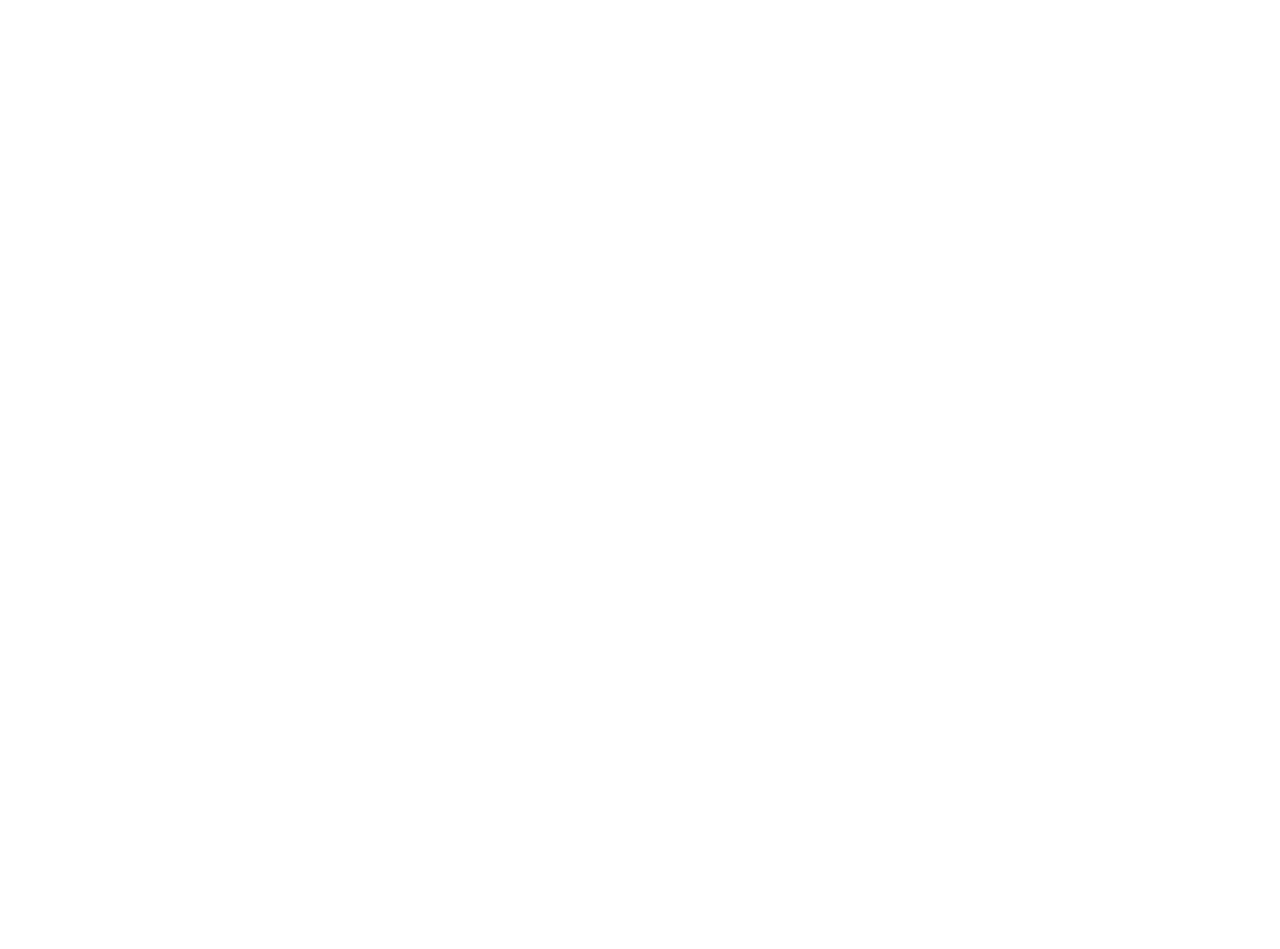
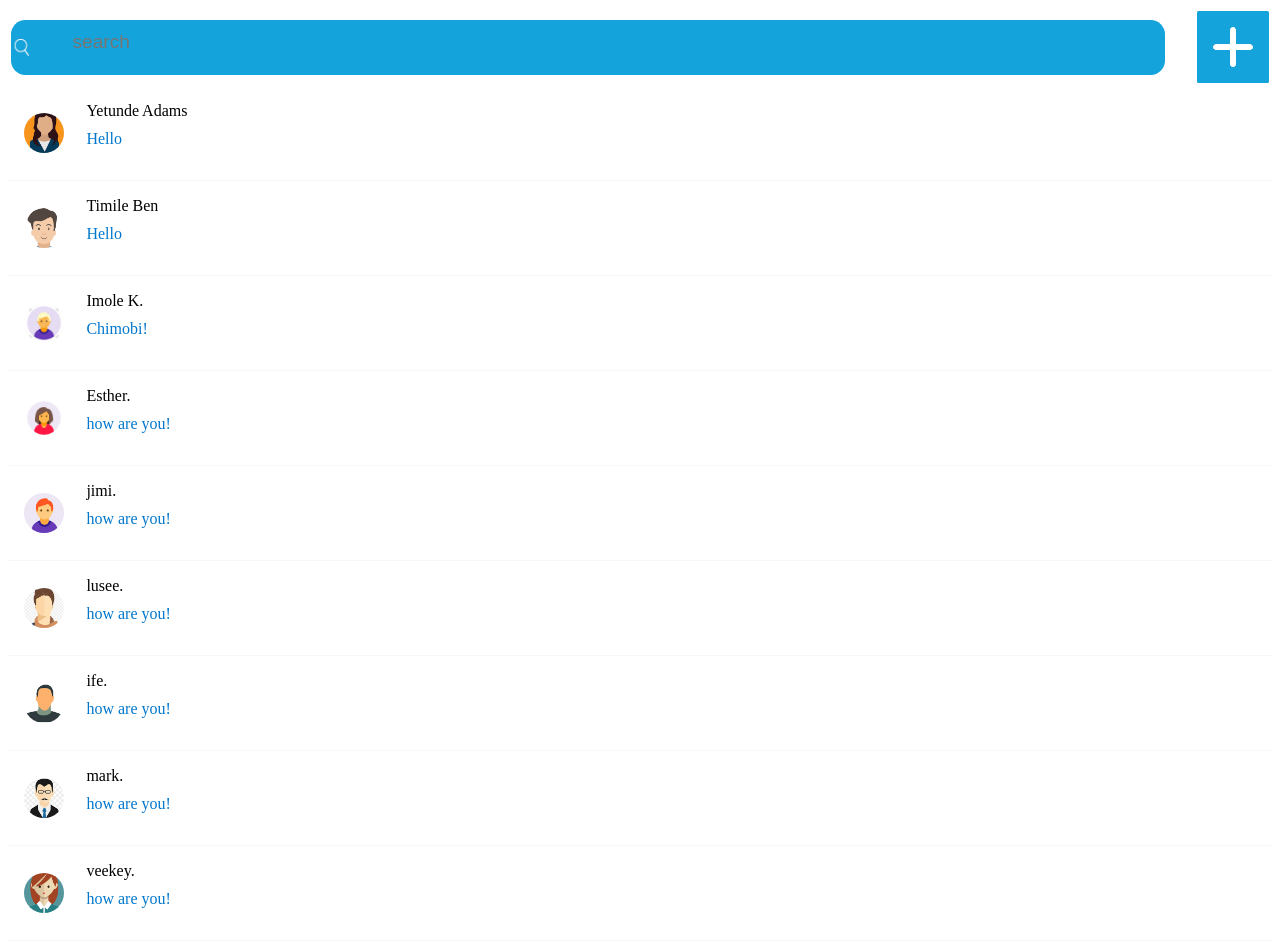
Before and after one commit to dideey/stream-chat, a React (Create React App) app in the folder frontend/: page /home in a window 1280 px wide. Before the commit this address had no page. Before the commit the page ends 800 px from the top, so only its background shows below. Built offline with nearby package versions, Linux system fonts and the light colour scheme.

Commit message:
Adding dyanamic chatrooms

```diff
--- a/frontend/src/App.jsx
+++ b/frontend/src/App.jsx
@@ -8,6 +8,8 @@
 import AuthPage from "./pages/AuthPage";
 import logo from "./assets/logo.png";
 import "./pages/AuthPage.css";
+import ChatComponent from './components/ChatComponent'
+
 
 const App = () => {
   const [user, setUser] = useState(null);
@@ -39,16 +41,14 @@
         <Routes>
           <Route path="/" element={<LoadingScreen logo={logo} />} />
           <Route path="/login" element={<AuthPage onLogin={handleLogin} />} />
+          <Route path="/home" element={<ChatList onSelectChat={setSelectedChat} />} />
+
           {/* Additional routes */}
           <Route
-            path="/chat"
+            path="/chat/:chatId"
             element={
               user ? (
-                <>
-                  <ChatList onSelectChat={setSelectedChat} />
                   <Chat userId={user.id} selectedChat={selectedChat} />
-                  <Detail selectedChat={selectedChat} />
-                </>
               ) : (
                 <AuthPage onLogin={handleLogin} />
               )
--- a/frontend/src/components/ChatComponent.jsx
+++ b/frontend/src/components/ChatComponent.jsx
@@ -1,9 +1,14 @@
+import React from 'react';
+import { useNavigate } from 'react-router-dom';
+
 const ChatComponent = ({ onSelectChat }) => {
+    const navigate = useNavigate();
+
     const handleClick = () => {
-        console.log(onSelectChat); // Check if this logs the function
         const chatId = 1; // Example chat ID
         if (typeof onSelectChat === 'function') {
-            onSelectChat(chatId);
+            onSelectChat(chatId); // Update state or handle chat selection
+            navigate(`/chat/${chatId}`); // Navigate to the chat page
         } else {
             console.error('onSelectChat is not a function');
         }
@@ -15,3 +20,5 @@
         </div>
     );
 };
+
+export default ChatComponent;
--- a/frontend/src/components/chat/Chat.jsx
+++ b/frontend/src/components/chat/Chat.jsx
@@ -1,9 +1,9 @@
-import React, { useEffect, useRef, useState } from "react";
+import React, { useEffect, useRef, useState } from 'react';
 import EmojiPicker from 'emoji-picker-react';
-import "./chat.css";
+import './chat.css';
 import axios from 'axios';
 
-const Chat = ({userId, selectedChat}) => {
+const Chat = ({ userId, selectedChat }) => {
     const [text, setText] = useState("");
     const [messages, setMessages] = useState([]);
     const [showEmojiPicker, setShowEmojiPicker] = useState(false);
@@ -11,42 +11,39 @@
     const [isRecording, setIsRecording] = useState(false);
     const [mediaRecorder, setMediaRecorder] = useState(null);
     const endRef = useRef(null);
-    const [image, setImage] = useState(null); // Added state for image
-    const [, setChatSocket] = useState(null);
+    const [image, setImage] = useState(null);
 
-    //Function to generate room name
-    const generateRoomName = (userId, recepientId) => {
-        const ids = [userId, recepientId].sort((a, b) => a - b);
+    // Function to generate room name
+    const generateRoomName = (userId, recipientId) => {
+        const ids = [userId, recipientId].sort((a, b) => a - b);
         return `personal_chat_${ids[0]}_${ids[1]}`;
-    }
+    };
 
     useEffect(() => {
         endRef.current?.scrollIntoView({ behavior: "smooth" });
     }, [messages]);
 
-    //Enables wescocket connection
+    // Enables WebSocket connection
     useEffect(() => {
-    let roomName = "";
-    if (selectedChat) {
-        roomName = generateRoomName(userId, selectedChat.id);
-    }
+        if (!selectedChat) return; // Do not set up socket if no selected chat
+
+        const roomName = generateRoomName(userId, selectedChat.id);
         const socket = new WebSocket(`ws://localhost:8000/ws/chat/${roomName}/`);
 
         socket.onmessage = (e) => {
             const data = JSON.parse(e.data);
             setMessages((prevMessages) => [
                 ...prevMessages,
-    {text: data.message, own: data.sender_id === userId, timestamp: new Date()}
-
-    ])};
+                { text: data.message, own: data.sender_id === userId, timestamp: new Date() }
+            ]);
+        };
 
         socket.onclose = () => {
-        console.log("Socket closed Unexpectedly");
+            console.log("Socket closed unexpectedly");
         };
-    setChatSocket(socket);
+
         return () => {
             socket.close();
-
         };
     }, [userId, selectedChat]);
 
@@ -114,7 +111,6 @@
         }
     };
 
-
     const handleKeyPress = (e) => {
         if (e.key === 'Enter') {
             handleSend();
@@ -133,13 +129,19 @@
         }
     };
 
+    if (!selectedChat) {
+        return <div>No chat selected</div>; // Fallback if no chat is selected
+    }
+
     return (
         <div className="chat">
             <div className="top">
+                {selectedChat && (
+                    <>
                         <div className="user">
-                    <img src="./avatar6.png" alt="Esther" />
+                            <img src={selectedChat.img || "./default-avatar.png"} alt={selectedChat.name} />
                             <div className="texts">
-                        <span>Esther</span>
+                                <span>{selectedChat.name}</span>
                                 <p>Lorem ipsum dolor sit amet.</p>
                             </div>
                         </div>
@@ -148,11 +150,13 @@
                             <img src="./video.png" alt="Video call icon" />
                             <img src="./info.png" alt="Information icon" />
                         </div>
+                    </>
+                )}
             </div>
             <div className="center">
                 {messages.map((msg, index) => (
                     <div className={`message ${msg.own ? "own" : ""}`} key={index}>
-                        {msg.own ? null : <img src="./avatar6.png" alt="Esther's avatar" />}
+                        {msg.own ? null : <img src="./default-avatar.png" alt="Sender's avatar" />}
                         <div className="texts">
                             <p>{msg.text}</p>
                             {msg.audio && <audio controls src={msg.audio} />}
--- a/frontend/src/components/list/chatList/ChatList.jsx
+++ b/frontend/src/components/list/chatList/ChatList.jsx
@@ -1,26 +1,36 @@
 import React, { useState } from "react";
+import { useNavigate } from "react-router-dom"; // Import useNavigate
 import "./chatList.css";
 import AddUser from "./addUser/AddUser";
 
 const ChatList = ({ onSelectChat }) => {
     const [addMode, setAddMode] = useState(false);
     const [searchQuery, setSearchQuery] = useState("");
+    const navigate = useNavigate(); // Initialize useNavigate
 
     const chatItems = [
-        { img: './avatar4.png', name: 'Yetunde Adams', msg: 'Hello' },
-        { img: './avatar 3.png', name: 'Timile Ben', msg: 'Hello' },
-        { img: './avatar5.jpeg', name: 'Imole K.', msg: 'Chimobi!' },
-        { img: './avatar6.png', name: 'Esther.', msg: 'how are you!' },
-        { img: './avatar8.png', name: 'jimi.', msg: 'how are you!' },
-        { img: './avatar9.jpeg', name: 'lusee.', msg: 'how are you!' },
-        { img: './avatar10.png', name: 'ife.', msg: 'how are you!' },
-        { img: './avatar11.jpeg', name: 'mark.', msg: 'how are you!' },
-        { img: './avatar1.png', name: 'veekey.', msg: 'how are you!' },
+        { id: 1, img: './avatar4.png', name: 'Yetunde Adams', msg: 'Hello' },
+        { id: 2, img: './avatar 3.png', name: 'Timile Ben', msg: 'Hello' },
+        { id: 3, img: './avatar5.jpeg', name: 'Imole K.', msg: 'Chimobi!' },
+        { id: 4, img: './avatar6.png', name: 'Esther.', msg: 'how are you!' },
+        { id: 5, img: './avatar8.png', name: 'jimi.', msg: 'how are you!' },
+        { id: 6, img: './avatar9.jpeg', name: 'lusee.', msg: 'how are you!' },
+        { id: 7, img: './avatar10.png', name: 'ife.', msg: 'how are you!' },
+        { id: 8, img: './avatar11.jpeg', name: 'mark.', msg: 'how are you!' },
+        { id: 9, img: './avatar1.png', name: 'veekey.', msg: 'how are you!' },
     ];
 
     const filteredChatItems = chatItems.filter(chat =>
         chat.name.toLowerCase().includes(searchQuery.toLowerCase())
     );
+
+    const handleChatSelection = (chat) => {
+        console.log('Selected chat:', chat); // Debugging
+        onSelectChat(chat); // Set the selected chat in the parent component
+        navigate(`/chat/${chat.id}`); // Navigate to the chat route
+    }
+
+
 
     return (
         <div className="chatList">
@@ -45,8 +55,8 @@
             {filteredChatItems.map((obj) => (
                 <div
                     className="item"
-                    key={obj.name}
-                    onClick={() => onSelectChat(obj)}
+                    key={obj.id}
+                    onClick={() => handleChatSelection(obj)}
                 >
                     <img src={obj.img} alt={obj.name} />
                     <div className="texts">
--- a/frontend/src/components/list/chatList/addUser/AddUser.jsx
+++ b/frontend/src/components/list/chatList/addUser/AddUser.jsx
@@ -1,19 +1,49 @@
+import React, { useState } from "react";
 import "./addUser.css";
 
 const AddUser = () => {
+  const [username, setUsername] = useState("");
+  const [searchResult, setSearchResult] = useState(null);
+  const [users, setUsers] = useState([
+    { id: 1, name: "Jimmy Olise", img: "./avatar.png" },
+    // You can add more mock users here
+  ]);
+
+  const handleSearch = (e) => {
+    e.preventDefault();
+    // Simulate a search result from the list of users
+    const user = users.find(user => user.name.toLowerCase().includes(username.toLowerCase()));
+    setSearchResult(user);
+  };
+
+  const handleAddUser = (user) => {
+    console.log(`Adding user: ${user.name}`);
+    // Here you could add logic to add the user to your chat, etc.
+    // For now, we'll just log to the console.
+  };
+
   return (
     <div className="addUser">
-      <form>
-        <input type="text" placeholder="username" name="username" />
-        <button>Search</button>
+      <form onSubmit={handleSearch}>
+        <input
+          type="text"
+          placeholder="Username"
+          name="username"
+          value={username}
+          onChange={(e) => setUsername(e.target.value)}
+        />
+        <button type="submit">Search</button>
       </form>
-      <div className="user">
-        <div className="detail">
-          <img src="./avatar.png" alt="Avatar" />
-          <span>Jimmy Olise</span>
+
+      {searchResult && (
+        <div className="user">
+          <div className="detail">
+            <img src={searchResult.img} alt="Avatar" />
+            <span>{searchResult.name}</span>
+          </div>
+          <button onClick={() => handleAddUser(searchResult)}>Add User</button>
         </div>
-        <button>Add User</button>
-      </div>
+      )}
     </div>
   );
 };
--- a/frontend/src/pages/AuthPage.jsx
+++ b/frontend/src/pages/AuthPage.jsx
@@ -48,7 +48,7 @@
 
       if (response.data.status === 'success' || response.data.status.startsWith('Hello')) {
         // Redirect to the home page on success
-        console.log(response.data);
+        console.log('Navigation to home page');
         navigate('/home');
       } else {
         setErrorMessage(response.data.message || 'An error occurred.');
```
Lines whose indentation alone changed are shown as unchanged.
